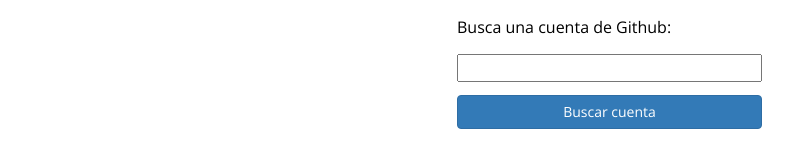
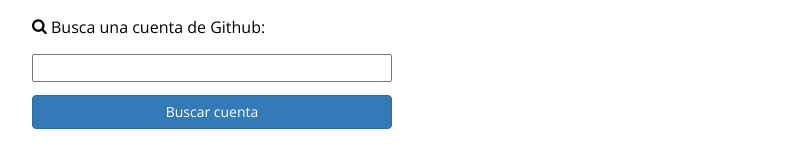
Before and after one commit to rldona/github-accounts-finder, a website: page src/client/index.html at #/search in a window 1280 px wide. Shown: the whole page, without its empty margins (38-831 px from the left). Drawn offline with nearby package versions, Linux system fonts and the light colour scheme; some packages are replaced by stand-ins of ours; files that its build step writes are made by us from their sources.

Commit message:
[FIX] add bootstrap grid

```diff
--- a/src/client/app/components/search/search.html
+++ b/src/client/app/components/search/search.html
@@ -3,9 +3,9 @@
 
   <div class="container">
 		<div class="row">
-			<div class="span12">
+			<div class="col-md-4">
 
-      <h2>{{vm.title}}</h2>
+      <h2><span class="icon-search" aria-hidden="true"></span> {{vm.title}}</h2>
 
       <input type="text" ng-model="vm.userName" />
       <a ng-href="#/account/{{vm.userName}}" class="btn btn-primary btn-block">Buscar cuenta</a>
--- a/src/client/index.html
+++ b/src/client/index.html
@@ -36,6 +36,7 @@
   <script src="/bower_components/jquery/dist/jquery.js"></script>
   <script src="/bower_components/angular/angular.js"></script>
   <script src="/bower_components/angular-route/angular-route.js"></script>
+  <script src="/bower_components/bootstrap/dist/js/bootstrap.js"></script>
   <script src="/bower_components/angular-animate/angular-animate.js"></script>
   <script src="/bower_components/angular-resource/angular-resource.js"></script>
   <!-- endbower -->
--- a/src/client/styles/scss/_settings.scss
+++ b/src/client/styles/scss/_settings.scss
@@ -2,8 +2,8 @@
   = Grid
 ***************************************/
 
-$container: 320px;
-$gutter: 1.5em;
+// $container: 320px;
+// $gutter: 1.5em;
 
 /***************************************
 	= Variables
--- a/src/client/styles/scss/app.scss
+++ b/src/client/styles/scss/app.scss
@@ -15,7 +15,7 @@
 //  GRID
 // -----------------------------------------------
 
-@import 'grid';
+// @import 'grid';
 
 // -----------------------------------------------
 //  FONTS
```
Also changed, not shown: src/client/app/components/account/account.html (+1 -1 lines), src/client/app/components/repositories/repositories.html (+1 -1 lines), build/styles/app.css, 1 other file.
